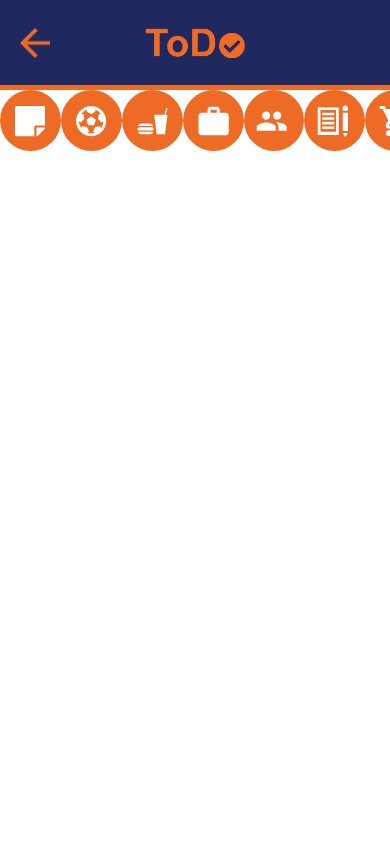
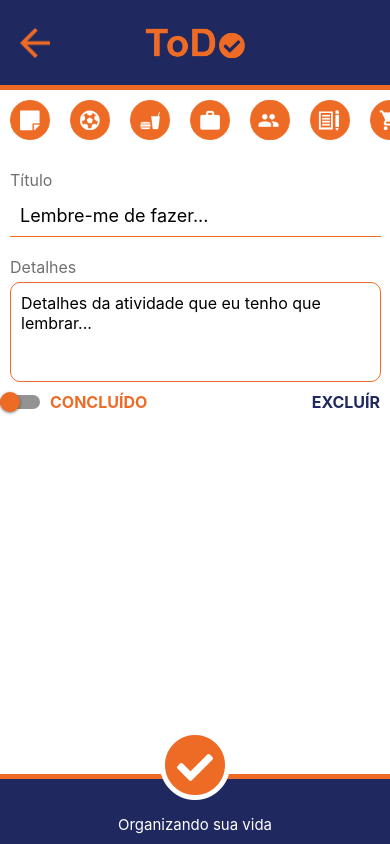
Before and after one commit to zezerinomattos/ToDo-Mobile-ReactNative, a React Native app: screen / in a window 390 px wide. Built offline with nearby package versions, Linux system fonts and the light colour scheme.

Commit message:
Segunda parte da tela de tarefa pronta

```diff
--- a/src/services/api.js
+++ b/src/services/api.js
@@ -2,6 +2,7 @@
 
 const api = axios.create({
     baseURL: 'http://10.0.2.2:3333'
+
 });
 
 export default api;
--- a/src/views/Task/index.js
+++ b/src/views/Task/index.js
@@ -18,23 +18,47 @@
 import typeIcons from '../../utils/typeIcons';
 
 export default function Task(){
+
+    const [done, setDone] = useState(false);
+
     return(
         <KeyboardAvoidingView behavior='padding' style={styles.container}>
             <Header showBack={true}/>
 
             <ScrollView style={{width: '100%'}}>
 
-                <ScrollView horizontal={true}>
+                <ScrollView horizontal={true} showsHorizontalScrollIndicator={false} style={{marginVertical:10}}>
                     {
                         typeIcons.map(icon => (
-                            <TouchableOpacity>
-                                <Image source={icon} />
-                            </TouchableOpacity>
+                            icon != null &&
+                                <TouchableOpacity>
+                                    <Image source={icon} style={styles.imageIcon}/>
+                                </TouchableOpacity>
                         ))
                     }
                 </ScrollView>
 
+                <Text style={styles.label}>Título</Text>
+                <TextInput style={styles.input} maxLength={30} placeholder='Lembre-me de fazer...' />
+
+                <Text style={styles.label}>Detalhes</Text>
+                <TextInput style={styles.inputArea} maxLength={200} multiline={true} placeholder='Detalhes da atividade que eu tenho que lembrar...' />
+
+                <View style={styles.inLine}>
+                    <View style={styles.inputInLine}>
+
+                        <Switch onValueChange={() => setDone(!done)} value={done} thumbColor={done ? '#00761B' : '#EE6B26'}/>
+
+                        <Text style={styles.switchLabel}>Concluído</Text>
+                    </View>
+                    <TouchableOpacity>
+                        <Text style={styles.removeLabel}>EXCLUÍR</Text>
+                    </TouchableOpacity>
+                </View>
+
             </ScrollView>
+
+            <Footer icon={'save'} />
 
         </KeyboardAvoidingView>
     );
--- a/src/views/Task/styles.js
+++ b/src/views/Task/styles.js
@@ -1,6 +1,76 @@
 import { StyleSheet } from 'react-native';
 
 const styles = StyleSheet.create({
+    container: {
+        flex: 1,
+        backgroundColor: '#FFF',
+        alignItems: 'flex-start',
+        justifyContent: 'flex-start'
+    },
+
+    imageIcon: {
+        width:40,
+        height: 40,
+        marginHorizontal: 10
+    },
+
+    label: {
+        color: '#707070',
+        fontSize: 16,
+        paddingHorizontal: 10,
+        marginTop: 20,
+        marginBottom: 5
+    },
+
+    input: {
+        fontSize: 18,
+        padding: 10,
+        width: '95%',
+        borderBottomWidth: 1,
+        borderBottomColor: '#EE6B26',
+        marginHorizontal: 10
+    },
+
+    inputArea: {
+        fontSize: 16,
+        padding: 10,
+        width: '95%',
+        height: 100,
+        borderWidth: 1,
+        borderColor: '#EE6B26',
+        borderRadius: 10,
+        marginHorizontal: 10,
+        textAlignVertical: 'top'
+    },
+
+    inLine: {
+        flexDirection: 'row',
+        alignItems: 'center',
+        justifyContent: 'space-between'
+    },
+
+    inputInLine: {
+        flexDirection: 'row',
+        alignItems: 'center',
+        marginVertical: 10
+    },
+
+    switchLabel: {
+        fontWeight: 'bold',
+        color: '#EE6B26',
+        textTransform: 'uppercase',
+        fontSize: 16,
+        paddingLeft: 10
+    },
+
+    removeLabel:{
+        fontWeight: 'bold',
+        color: '#20295F',
+        textTransform: 'uppercase',
+        fontSize: 16,
+        paddingRight: 10
+    }
+
 
 });
 
```
